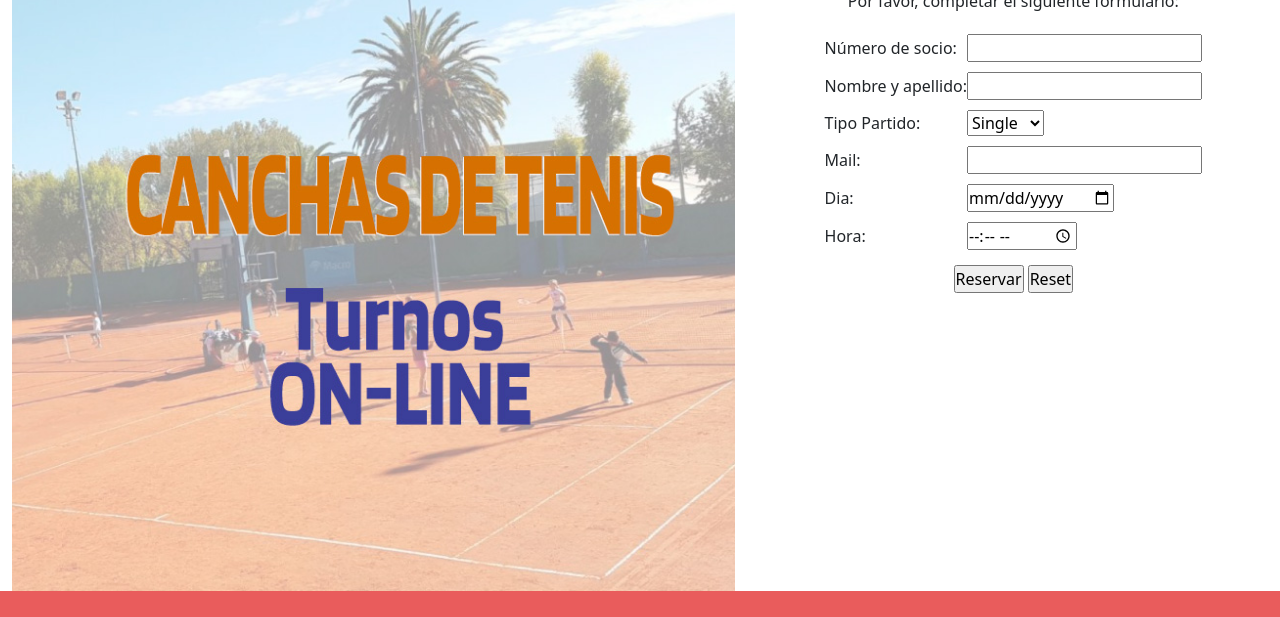
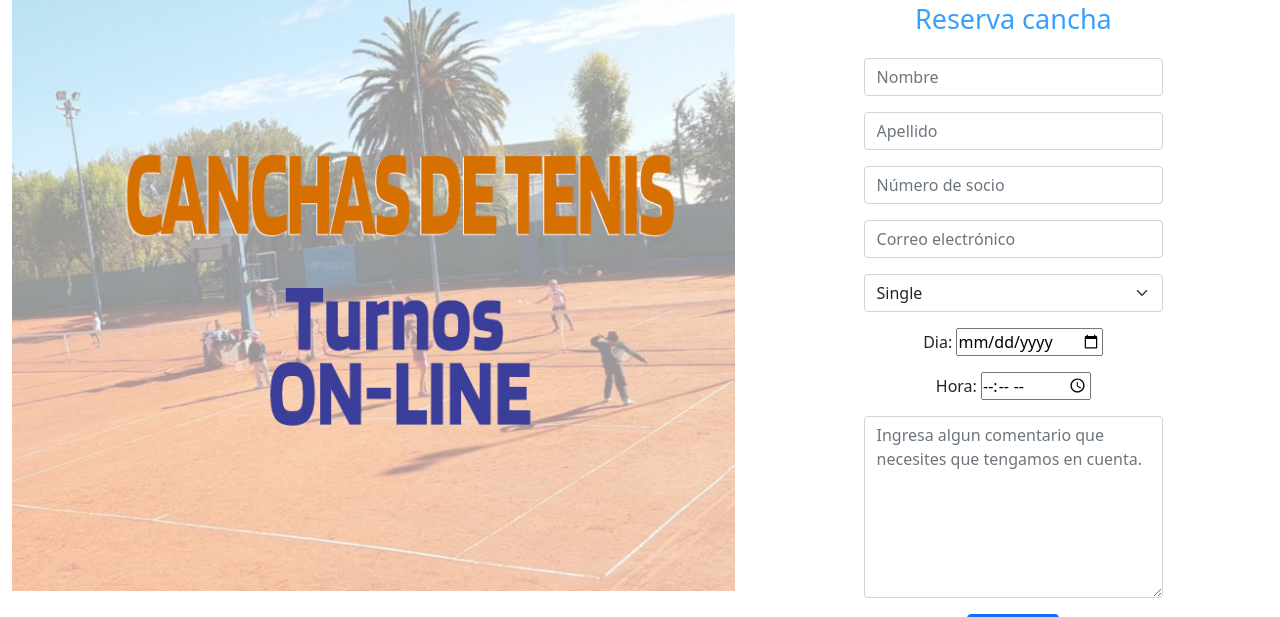
Before and after one commit to vanesadougan/todotenisDougan, a plain HTML site: page pages/reservaOnline.html in a window 1280 px wide. Shown: the part 835-1452 px from the top of the page. Drawn offline with nearby package versions, Linux system fonts and the light colour scheme.

Commit message:
Form re-design

```diff
--- a/cssFile/style.css
+++ b/cssFile/style.css
@@ -98,6 +98,16 @@ justify-content: space-around;
   max-height: 700px;
 }
 
+.header {
+  color: #36A0FF;
+  font-size: 27px;
+  padding: 10px;
+}
+
+.bigicon {
+  font-size: 35px;
+  color: #36A0FF;
+}
  /*
 .imgheader{
     background-image: url(../img/header3.jpg);
--- a/pages/reservaOnline.html
+++ b/pages/reservaOnline.html
@@ -86,7 +86,7 @@
           <img src="../img/reserva0.jpg" class="d-block w-100" alt="header4">
 </div>
 <div class="col-md-5">
-    <p>Por favor, completar el siguiente formulario:</p>
+    <!-- <p>Por favor, completar el siguiente formulario:</p>
     <form class="formularioReserva">
       <table class="formulario">
         <tr>
@@ -140,7 +140,88 @@
       <input type="submit" value="Reservar">
       <input type="reset" name="Borrar">
     </div>
-    </form>
+    </form> -->
+
+
+    <div class="container">
+      <div class="row">
+          <div class="col-md-12">
+              <div class="well well-sm">
+                  <form class="form-horizontal" method="post">
+                      <fieldset>
+                          <legend class="text-center header">Reserva cancha</legend>
+
+                          <div class="row justify-content-center">
+                            <div class="col-8 mb-3">
+                              <input id="fname" name="name" type="text" placeholder="Nombre" class="form-control" required>
+                            </div>
+                        </div>
+
+
+                        <div class="row justify-content-center">
+                          <div class="col-8 mb-3">
+                                  <input id="lname" name="name" type="text" placeholder="Apellido" class="form-control" required>
+                              </div>
+                          </div>
+
+                          <div class="row justify-content-center">
+                            <div class="col-8 mb-3">
+                                    <input id="nsocio" name="socio" type="text" placeholder="Número de socio" class="form-control">
+                                </div>
+                            </div>
+
+                          <div class="row justify-content-center">
+                            <div class="col-8 mb-3">
+                                  <input id="email" name="email" type="text" placeholder="Correo electrónico" class="form-control" required>
+                              </div>
+                          </div>
+
+                          <div class="row justify-content-center">
+                            <div class="col-8 mb-3">
+
+                          <select id="inputState" class="form-select">
+                            <option selected>Single</option>
+                            <option>Double</option>
+                          </select>
+                          </div>
+                          </div>
+
+                          <div class="row justify-content-center">
+                            <div class="col-8 mb-3">
+                              <label>Dia: </label>
+                          <input type="date" id="fecha" name="birthday" required>
+                        </div>
+                      </div>
+
+
+                      <div class="row justify-content-center">
+                        <div class="col-8 mb-3">
+                      <label>Hora: </label>
+          <input type="time" id="hora" name="birthday" required>
+          </div>
+          </div>
+
+
+          <div class="row justify-content-center">
+             <div class="col-8 mb-3">
+                                  <textarea class="form-control" id="message" name="message" placeholder="Ingresa algun comentario que necesites que tengamos en cuenta." rows="7"></textarea>
+                              </div>
+                          </div>
+
+                          <div class="form-group">
+                              <div class="col-md-12 text-center  mb-1">
+                                <button class="btn btn-primary" type="submit">Reservar</button>
+                              </div>
+                          </div>
+                      </fieldset>
+                  </form>
+              </div>
+          </div>
+      </div>
+  </div>
+
+
+
 
   </div>
 </div>
```
Also changed, not shown: cssFile/mediaQueries.css (+8 -1 lines), pages/ranking.html (+1 -1 lines).
